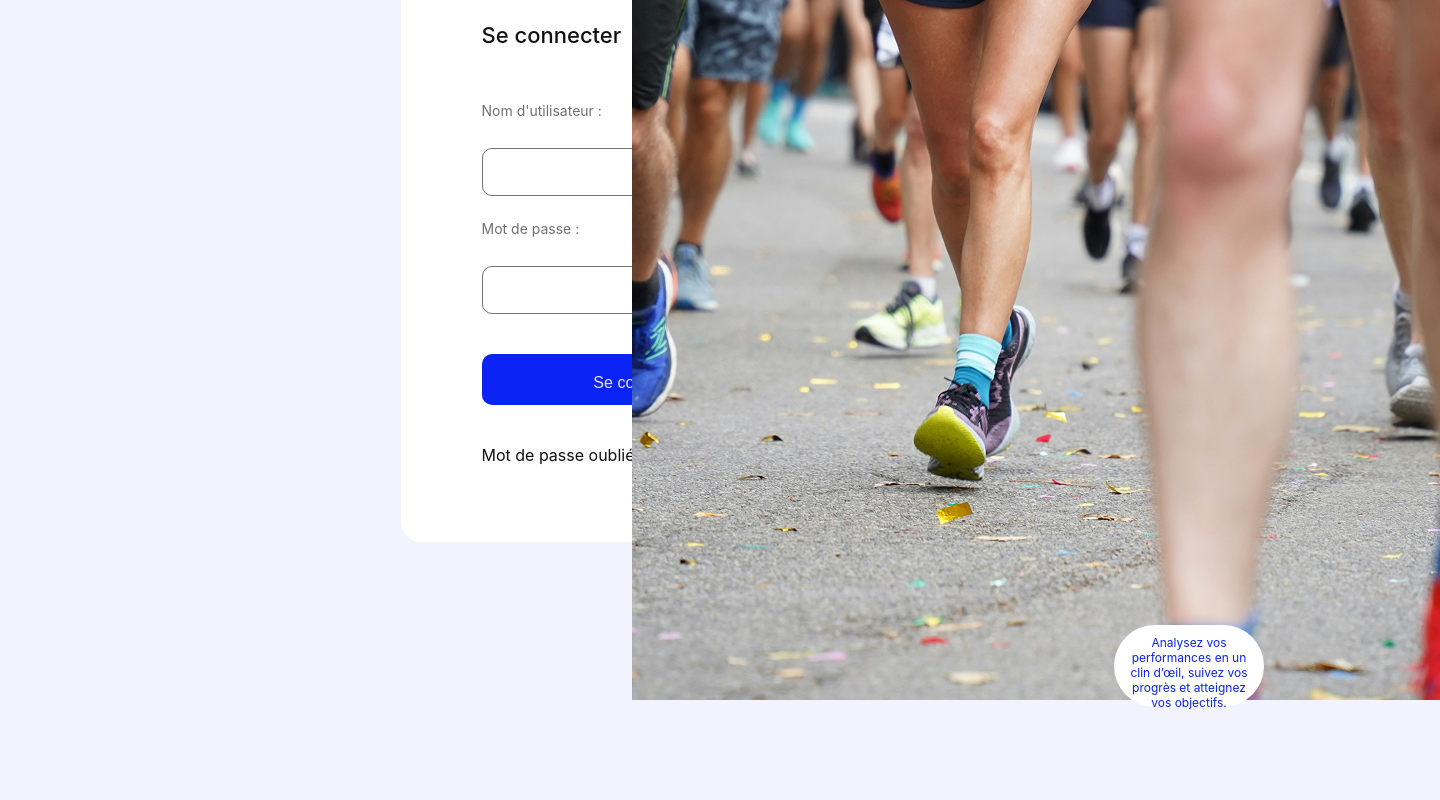
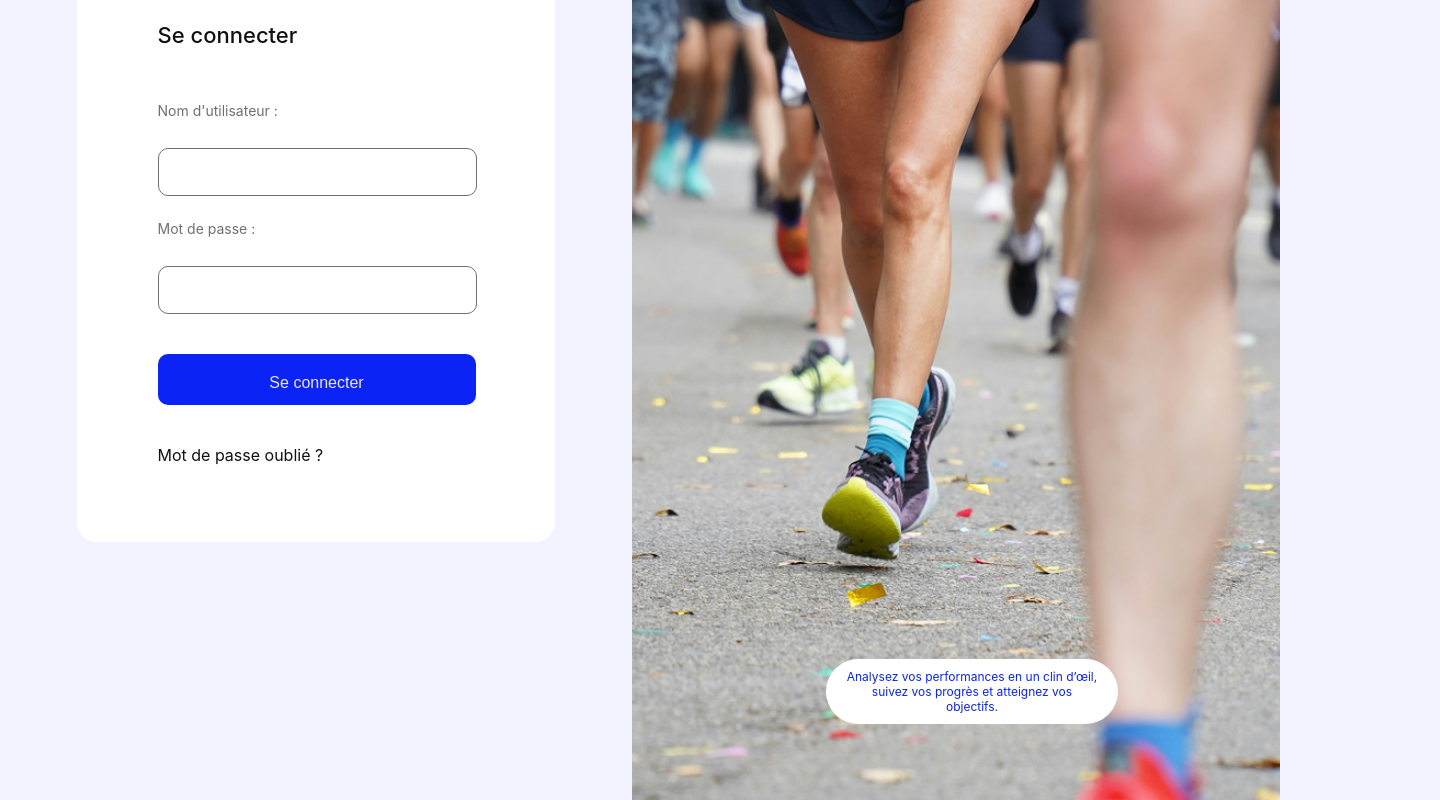
Before and after one commit to AlexCh79/Sportsee, a React (Vite) app: page / in a window 1280 px wide. Shown: the part 324-1124 px from the top of the page, 1440 px wide, since content can reach past the window. Built offline with nearby package versions, Linux system fonts and the light colour scheme.

Commit message:
Mise en forme des pages

```diff
--- a/src/components/Footer/footer.css
+++ b/src/components/Footer/footer.css
@@ -4,11 +4,13 @@ footer {
     justify-content: space-between;
     background-color: #FFFFFF;
     max-height: 40.66px;
-    width: 100%;
+    width: 1140px;
+    max-width: 100%;
     height: 40.66px;
-    padding: 10px 100px;
+    padding: 10px 0;
     vertical-align: middle;
     margin: 70px 0 0 0;
+    padding: 10px 150px;
 }
 
 .left-footer {
--- a/src/components/Header/header.css
+++ b/src/components/Header/header.css
@@ -1,11 +1,12 @@
 header {
-    margin: 35px 100px;
+    margin: 35px 0;
     display: flex;
     flex-direction: row;
     justify-content: space-between;
     font-size: 14px;
-    width: 100%;
+    width: 1140px;
     max-width: 100%;
+    padding: 0 150px;
 }
 
 .nav-bar {
--- a/src/components/ProfileCard/profileCard.css
+++ b/src/components/ProfileCard/profileCard.css
@@ -2,11 +2,11 @@
     display: flex;
     flex-direction: column;
     align-items: flex-start;
-    width: 508px;
+    width: 452px;
     max-width: 508px;
     background-color: #fff;
     border-radius: 10px;
-    padding: 20px 28px 60px 5px;
+    padding: 20px 28px 60px 28px;
 }
 
 .profile-card-title {
--- a/src/components/UserCard/index.jsx
+++ b/src/components/UserCard/index.jsx
@@ -13,7 +13,9 @@ function UserCard() {
 
     return (
         <div className='user-card'>
-            <img src={user.profile.profilePicture} alt='Photo de profil' className='profile-photo' />
+            <div className="profile-photo-wrapper">
+                <img src={user.profile.profilePicture} alt='Photo de profil' className='profile-photo-card' />
+            </div>
             <div className='user-info'>
                 <h4 className='username'>{user.profile.firstName} {user.profile.lastName}</h4>
                 <span className='createdDate'>Membre depuis le {formatFullDate(new Date(user.profile.createdAt))}</span>
--- a/src/components/UserCard/userCard.css
+++ b/src/components/UserCard/userCard.css
@@ -3,13 +3,21 @@
     flex-direction: row;
     max-width: 508px;
     max-height: 165px;
-    height: fit-content;
-    width: 508px;
+    height: 117px;
+    width: 468px;
     background-color: #FFFFFF;
     border-radius: 10px;
     gap: 24px;
-    padding: 24px 0 24px 32px;
+    padding: 24px 20px;
     place-items: center;
+}
+
+.profile-photo-card {
+    width: 117px;
+    height: 117px;
+    object-fit: cover;
+    border-radius: 10px;
+    flex-shrink: 0;
 }
 
 .user-info {
@@ -17,6 +25,7 @@
     flex-direction: column;
     align-items: flex-start;
     gap: 4px;
+    padding: 10px 0;
 }
 
 .createdDate {
@@ -24,3 +33,11 @@
     font-size: 14px;
     font-weight: 400;
 }
+
+.profile-photo-wrapper:hover .profile-photo-card {
+    transform: scale(1.15);
+}
+
+.username {
+    margin: 0;
+}
--- a/src/components/UserStats/userStats.css
+++ b/src/components/UserStats/userStats.css
@@ -1,3 +1,9 @@
+.user-stats {
+    flex: 1;
+    display: flex;
+    flex-direction: column;
+}
+
 .user-stats-subtitle {
     color: #707070;
     font-size: 14px;
@@ -12,9 +18,7 @@
 }
 
 .user-stats-cards {
-    display: flex;
-    flex-direction: row;
-    flex-wrap: wrap;
+    display: grid;
+    grid-template-columns: repeat(2, 1fr);
     gap: 20px;
-    place-items: center;
 }
--- a/src/index.css
+++ b/src/index.css
@@ -8,11 +8,13 @@
 }
 
 body {
-  max-width: 1440px;
-  width: 100%;
+  max-width: 100%;
+  width: 1440px;
   display: flex;
   flex-direction: column;
-  place-items: center;
+  align-items: center;
+  justify-content: center;
+  justify-self: center;
   margin: 0;
   padding: 0;
 }
--- a/src/pages/Dashboard/dashboard.css
+++ b/src/pages/Dashboard/dashboard.css
@@ -1,5 +1,5 @@
 .dashboard{
-    padding: 0 80px;
+    padding: 0;
     margin: 0;
     width: 100%;
     gap: 32px;
@@ -36,11 +36,18 @@
     max-height: 117px;
 }
 
-.profile-photo {
-    object-fit: cover;
-    max-width: 104px;
-    max-height: 117px;
-    border-radius: 10px;
+.banner-photo-wrapper {
+    border-radius: px;
+    overflow: hidden;
+}
+
+.banner-photo {
+    display: block;
+    transition: transform 300ms ease;
+}
+
+.banner-photo-wrapper:hover .banner-photo {
+    transform: scale(1.15);
 }
 
 .info-profile {
--- a/src/pages/Dashboard/index.jsx
+++ b/src/pages/Dashboard/index.jsx
@@ -67,7 +67,9 @@ function Dashboard() {
         <div className='dashboard'>
             <div className='dashboard-card-profile'>
                 <div className='left-dashboard-card-profile'>
-                    <img src={user.profile.profilePicture} alt='image de profil' className='profile-photo' />
+                    <div className="banner-photo-wrapper">
+                        <img src={user.profile.profilePicture} alt='image de profil' className='banner-photo' />
+                    </div>
                     <div className='info-profile'>
                         <h4 className='name'>{user.profile.firstName} {user.profile.lastName}</h4>
                         <span className='member-since'>Membre depuis le {memberSince}</span>
--- a/src/pages/Login/login.css
+++ b/src/pages/Login/login.css
@@ -2,6 +2,7 @@
     display: flex;
     flex-direction: row;
     width: 100%;
+    min-height: 100vh;
 }
 
 .left-column {
@@ -12,19 +13,22 @@
     max-width: 632px;
     max-height: 1024px;
     padding: 50px 0;
-    place-items: center;
+    align-items: center;
     right: 0;
+    flex-shrink: 0;
+}
+
+.background-container {
+    position: relative;
+    flex: 1;
+    overflow: hidden;
 }
 
 .background-container img {
-    position: absolute;
-    object-fit: fill;
-    left: 632px;
-    width: 808px;
-    height: 1024px;
-    top: 0;
-    margin: 0;
-    z-index: 1;
+    object-fit: cover;
+    width: 100%;
+    height: 100%;
+    display: block;
 }
 
 .form-container {
@@ -104,14 +108,15 @@ button {
     max-width: 288px;
     height: fit-content;
     max-height: 62px;
-    padding: 10px;
+    padding: 10px 20px;
     border: none;
     border-radius: 50px;
-    top: 933px;
-    left: 1098px;
+    bottom: 60px;
+    left: 50%;
     z-index: 3;
     margin: 16px;
     text-align: center;
+    transform: translateX(-50%);
 }
 
 .error-message {
@@ -121,7 +126,6 @@ button {
 }
 
 .logo-home {
-    justify-self: left;
-    text-align: left;
-    margin-left: -300px;
+    align-self: left;
+    margin-left: 40px;
 }
--- a/src/pages/Profile/profile.css
+++ b/src/pages/Profile/profile.css
@@ -1,24 +1,27 @@
 .profile {
-    padding: 0 80px;
+    padding: 0 150px;
     margin: 0;
-    width: 100%;
+    width: 1140px;
     max-width: 100%;
-    gap: 32px;
+    gap: 57px;
     display: flex;
     flex-direction: column;
-    place-items: center;
+    align-items: center;
 }
 
 .profile-container {
     display: flex;
     flex-direction: row;
     gap: 57px;
-    align-items: center;
-    justify-content: space-around;
+    align-items: flex-start;
+    justify-content: space-between;
+    width: 100%;
 }
 
 .left-section {
     display: flex;
     flex-direction: column;
     gap: 16px;
+    width: 508px;
+    max-width: 508px;
 }
```
